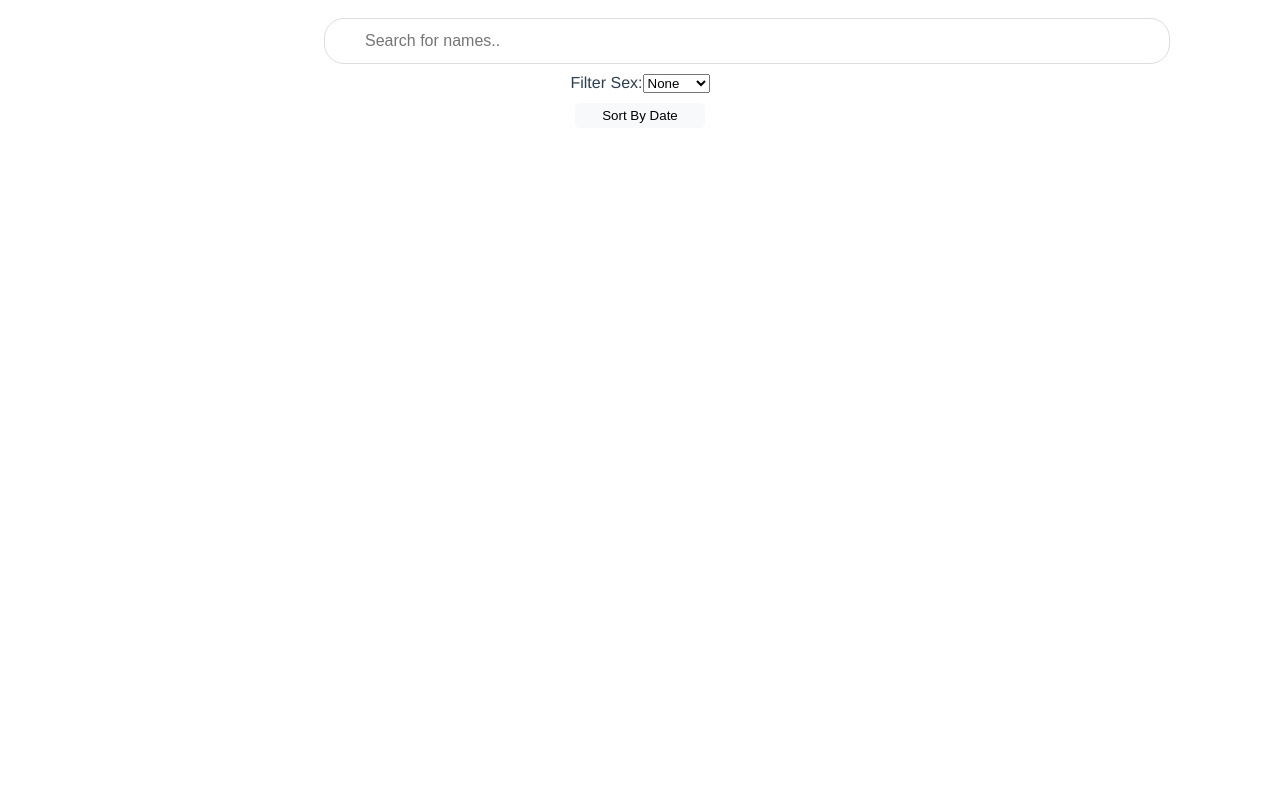
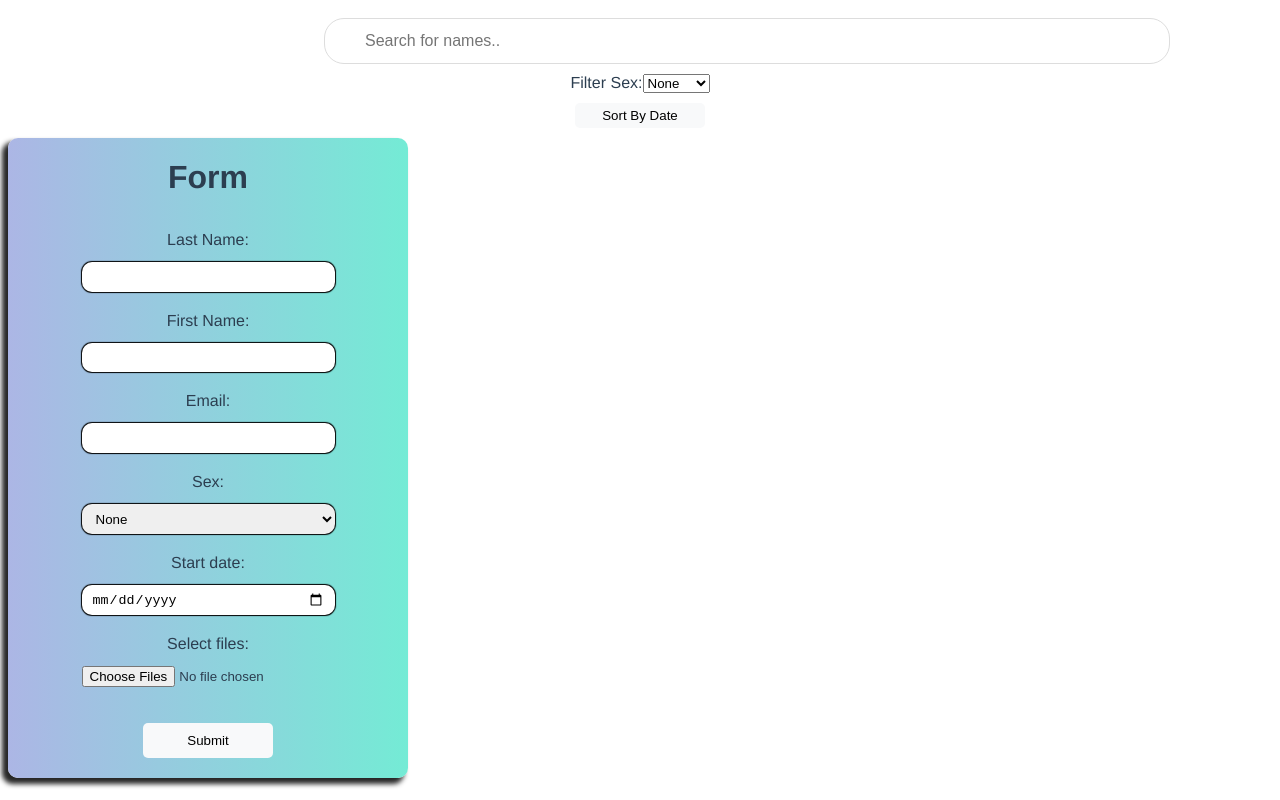
Before and after one commit to fabian1999/vue-employee, a Vue app: page / in a window 1280 px wide. Built offline with nearby package versions, Linux system fonts and the light colour scheme.

Commit message:
Added Form component.

```diff
--- a/src/App.vue
+++ b/src/App.vue
@@ -1,16 +1,19 @@
 <template>
   <Filters />
+  <Form />
 </template>
 
 <script>
-import Filters from './components/Filters.vue'
+import Filters from "./components/Filters.vue";
+import Form from "./components/Form.vue";
 
 export default {
-  name: 'App',
+  name: "App",
   components: {
-    Filters
-  }
-}
+    Filters,
+    Form
+  },
+};
 </script>
 
 <style>
@@ -21,4 +24,14 @@ export default {
   text-align: center;
   color: #2c3e50;
 }
+
+.styled-buttons {
+  height: 35px;
+  width: 130px;
+  margin: auto;
+  margin-bottom: 20px;
+  border: none;
+  background-color: #f8f9fa;
+  border-radius: 5px;
+}
 </style>
--- /dev/null
+++ b/src/components/Form.vue
@@ -0,0 +1,112 @@
+<template>
+  <div class="form">
+    <h1>Form</h1>
+
+    <label for="lastName">Last Name:</label>
+    <input
+      type="text"
+      id="lastName"
+      name="lastName"
+      value=""
+      required
+      class="styled-input"
+    />
+
+    <label for="firstName">First Name:</label>
+    <input
+      type="text"
+      id="firstName"
+      name="firstName"
+      value=""
+      required
+      class="styled-input"
+    />
+
+    <label for="email">Email:</label>
+    <input
+      type="text"
+      id="email"
+      name="email"
+      value=""
+      required
+      class="styled-input"
+    />
+
+    <label for="dropdown">Sex:</label>
+    <select id="dropdown" required class="styled-input">
+      <option value="" selected="selected">None</option>
+      <option value="Barbat">Barbat</option>
+      <option value="Femeie">Femeie</option>
+    </select>
+
+    <label class="label-start-date" for="start">Start date:</label>
+
+    <input
+      class="styled-input"
+      type="date"
+      id="start"
+      name="trip-start"
+      value=""
+      min="2021-01-01"
+      max="2022-12-31"
+      required
+    />
+
+    <label for="myfile">Select files:</label>
+    <input type="file" id="myfile" name="myfile" multiple />
+
+    <button class="styled-buttons" onClick="addFields()">Submit</button>
+  </div>
+</template>
+
+<script>
+export default {
+  name: "Form",
+};
+</script>
+
+<style scoped>
+    .form {
+  width: 50vh;
+  height: 80vh;
+  display: grid;
+  justify-content: center;
+  background: #74ebd5; /* fallback for old browsers */
+  background: -webkit-linear-gradient(
+    to right,
+    #acb6e5,
+    #74ebd5
+  ); /* Chrome 10-25, Safari 5.1-6 */
+  background: linear-gradient(
+    to right,
+    #acb6e5,
+    #74ebd5
+  ); /* W3C, IE 10+/ Edge, Firefox 16+, Chrome 26+, Opera 12+, Safari 7+ */
+  border-radius: 10px;
+  box-shadow: -5px 5px 5px 1px rgba(0, 0, 0, 0.85);
+  float: left
+}
+
+#myfile {
+    margin-bottom: 10px;
+}
+
+.styled-input {
+  margin-bottom: 20px;
+  border-radius: 10px;
+  outline: none;
+  border: none;
+  box-shadow: 0px 0px 1px 1px #000000;
+  padding-left: 10px;
+  padding-right: 10px;
+}
+
+#dropdown {
+  border-radius: 10px;
+  outline: none;
+  border: none;
+  box-shadow: 0px 0px 1px 1px #000000;
+  padding-left: 10px;
+  padding-right: 10px;
+}
+</style>
```
